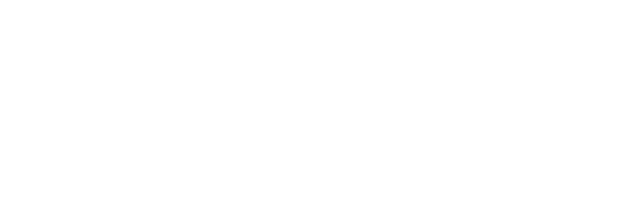
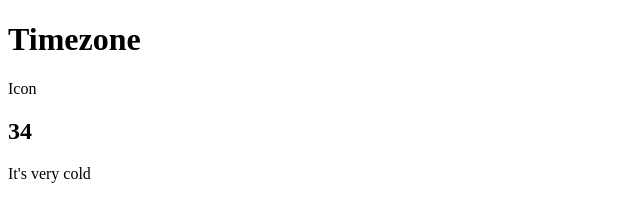
Before and after one commit to olliebs1/WeatherApp, a website: page index.html in a window 1280 px wide. Shown: the whole page, without its empty margins (0-640 px from the left). Drawn offline with Linux system fonts and the light colour scheme.

Commit message:
added divs inside the body for various attributes

```diff
--- a/index.html
+++ b/index.html
@@ -10,6 +10,17 @@
 </head>
 
 <body>
+  <div class="location">
+    <h1 class="location-timezone">Timezone</h1>
+    <p>Icon</p>
+  </div>
+  <div class="temperature">
+    <h2 class="temperature-degree">34</h2>
+    <div class="temperature-description">It's very cold</div>
+  </div>
+
+
+
 
   <script src="app.js"></script>
 </body>
```
